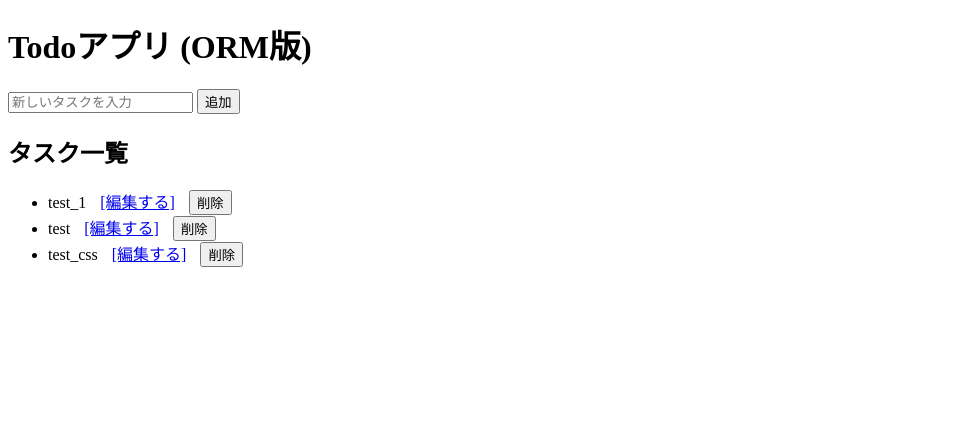
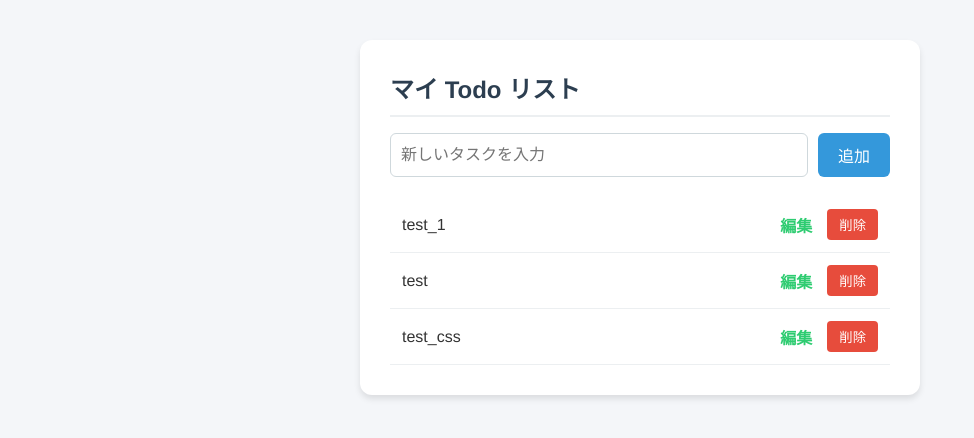
Before and after one commit to guangtaiyuyi-ship-it/100days-of-code, a Flask app: page / in a window 1280 px wide. Shown: the top 438 px of the page, without its empty margins (0-974 px from the left). Run offline with Flask 3, Linux system fonts and the light colour scheme.

Commit message:
CSSを追加

```diff
--- /dev/null
+++ b/static/style.css
@@ -0,0 +1,87 @@
+/* 【解説】画面全体の背景色や文字のフォントを整える */
+body {
+    font-family: 'Helvetica Neue', Arial, sans-serif;
+    background-color: #f4f6f9;
+    color: #333;
+    margin: 0;
+    padding: 40px 20px;
+    display: flex;
+    flex-direction: column;
+    align-items: center;
+}
+
+
+.container {
+    background: #ffffff;
+    padding: 30px;
+    border-radius: 12px;
+    box-shadow: 0 4px 6px rgba(0, 0, 0, 0.1);
+    width: 100%;
+    max-width: 500px;
+}
+
+h1 {
+    margin-top: 0;
+    color: #2c3e50;
+    font-size: 24px;
+    border-bottom: 2px solid #eceff1;
+    padding-bottom: 10px;
+}
+
+.input-form {
+    display: flex;
+    gap: 10px;
+    margin-bottom: 20px;
+}
+
+input[type="text"] {
+    flex: 1;
+    padding: 10px;
+    border: 1px solid #cfd8dc;
+    border-radius: 6px;
+    font-size: 16px;
+}
+
+.btn-add {
+    background-color: #3498db;
+    color: white;
+    border: none;
+    padding: 10px 20px;
+    border-radius: 6px;
+    cursor: pointer;
+    font-size: 16px;
+}
+
+ul {
+    list-style: none;
+    padding: 0;
+    margin: 0;
+}
+
+li {
+    display: flex;
+    align-items: center;
+    padding: 12px;
+    border-bottom: 1px solid #eceff1;
+    font-size: 16px;
+}
+
+.task-text {
+    flex: 1;
+}
+
+.btn-edit {
+    color: #2ecc71;
+    text-decoration: none;
+    margin-right: 15px;
+    font-weight: bold;
+}
+
+.btn-delete {
+    background-color: #e74c3c;
+    color: white;
+    border: none;
+    padding: 6px 12px;
+    border-radius: 4px;
+    cursor: pointer;
+}
--- a/templates/todo.html
+++ b/templates/todo.html
@@ -2,31 +2,33 @@
 <html lang="ja">
 <head>
     <meta charset="UTF-8">
-    <title>Todoアプリ (ORM版)</title>
+    <title>モダンTodoアプリ</title>
+    <link rel="stylesheet" href="{{ url_for('static', filename='style.css') }}">
 </head>
 <body>
-    <h1>Todoアプリ (ORM版)</h1>
+    <div class="container">
+        <h1>マイ Todo リスト</h1>
 
-    <form action="/" method="POST">
+        <form action="/" method="POST" class="input-form">
             <input type="text" name="task_content" placeholder="新しいタスクを入力" required>
-        <button type="submit">追加</button>
+            <button type="submit" class="btn-add">追加</button>
         </form>
 
-    <h2>タスク一覧</h2>
         <ul>
             {% for task in tasks %}
                 <li>
-                {{ task.content }}
+                    <span class="task-text">{{ task.content }}</span>
 
-                <a href="/edit/{{ task.id }}" style="margin-left: 10px; margin-right: 10px;">[編集する]</a>
+                    <a href="/edit/{{ task.id }}" class="btn-edit">編集</a>
 
                     <form action="/delete/{{ task.id }}" method="POST" style="display:inline;">
-                    <button type="submit">削除</button>
+                        <button type="submit" class="btn-delete">削除</button>
                     </form>
                 </li>
             {% else %}
-            <li>タスクはありません。</li>
+                <li style="color: #95a5a6;">タスクはありません。</li>
             {% endfor %}
         </ul>
+    </div>
 </body>
 </html>
```
Also changed, not shown: instance/todo.db. Lines whose indentation alone changed are shown as unchanged.
